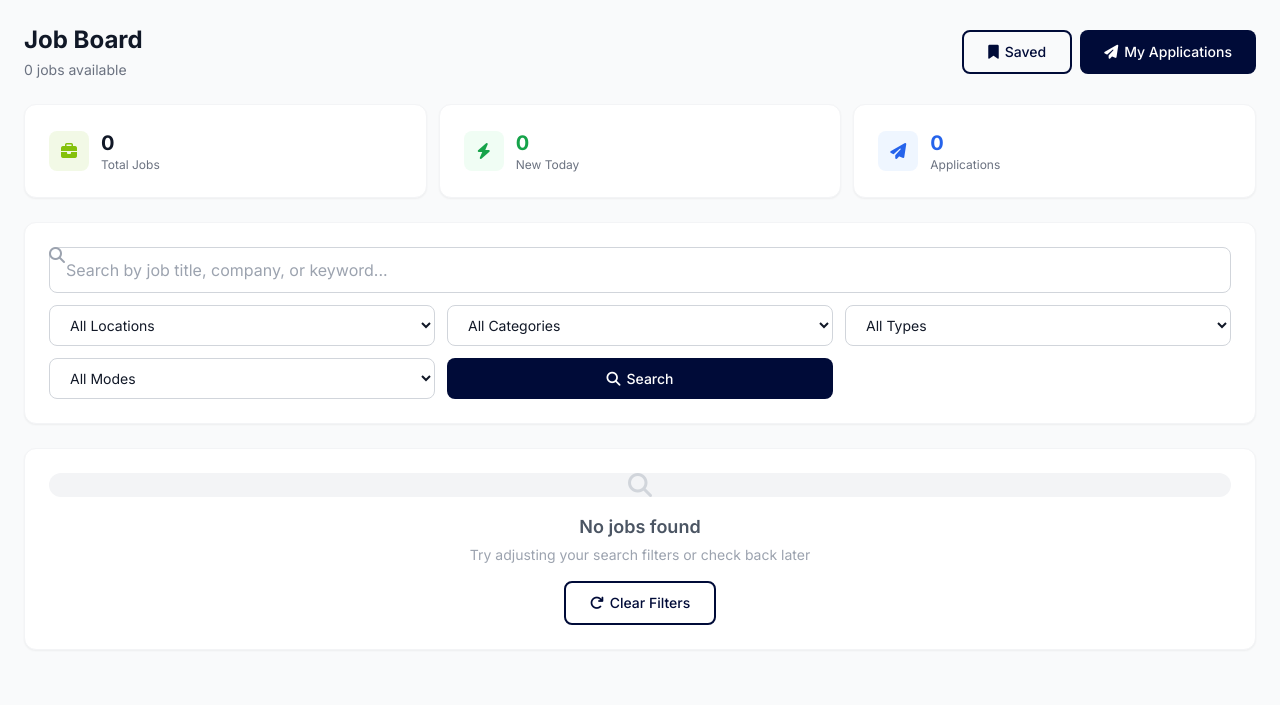
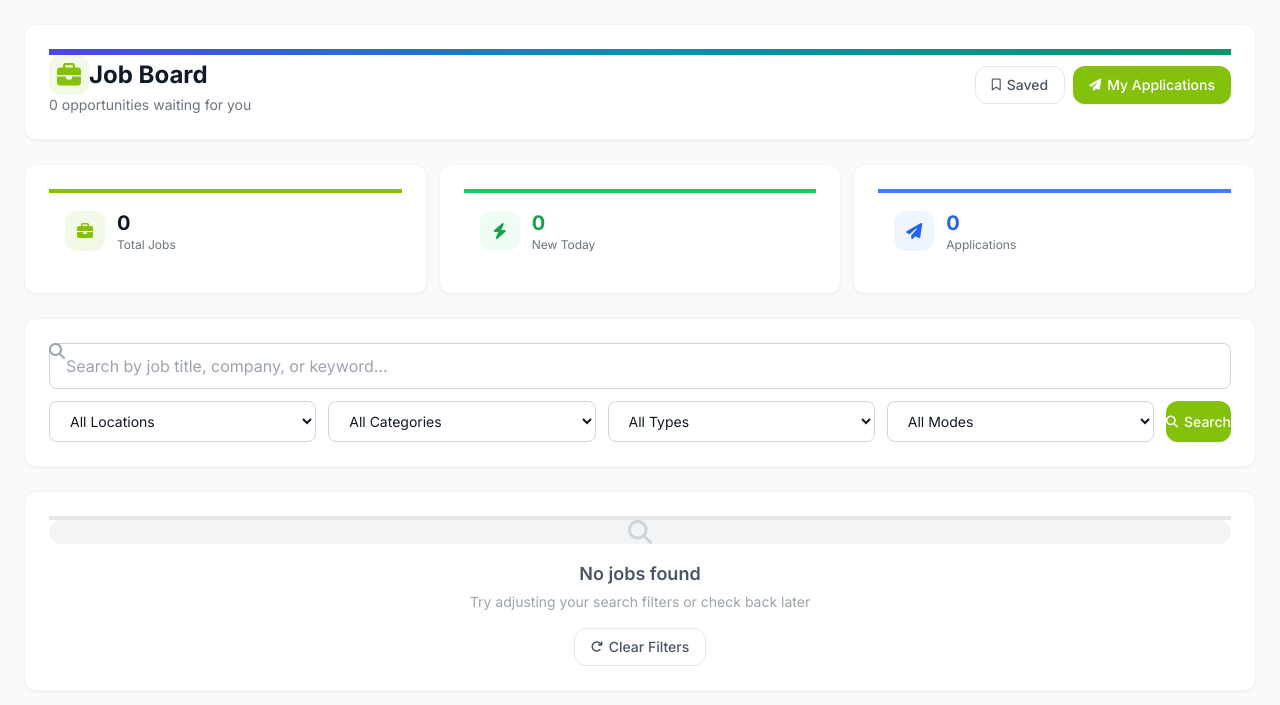
Before and after one commit to atlasskilltech/atlas_ai_career_service, a Node server app: page /job-board in a window 1280 px wide. Shown: the part 65-770 px from the top of the page. Run offline with Node 20, Linux system fonts and the light colour scheme; the visitor is signed in with stand-in values (Sample User, id 1); data that the repository does not hold is empty; some libraries are stand-ins or nearby versions.

Commit message:
Redesign job board index page with polished modern UI
- Add gradient colored banner on header card matching detail page style
- Add colored top bars on stats cards and job cards for visual consistency
- Switch to rounded-xl buttons and inputs for modern feel
- Add active filter pills bar showing applied filters with clear option
- Use rounded-full pill badges for job type/work mode tags
- Match card design language with detail page (colored bars, rounded corners)
- Improve pagination with accent-colored active state and shadow
- Better visual hierarchy with icon-paired header title

https://claude.ai/code/session_014wGwQvtueYUNpvUV7A1RDM

```diff
--- a/src/views/pages/job-board/index.ejs
+++ b/src/views/pages/job-board/index.ejs
@@ -1,29 +1,44 @@
 <div class="space-y-6">
   <!-- Header -->
+  <div class="card !p-0 overflow-hidden">
+    <div class="h-1.5 w-full" style="background: linear-gradient(90deg, #4F46E5, #0891B2, #059669);"></div>
+    <div class="p-5 sm:p-6">
       <div class="flex flex-col sm:flex-row sm:items-center justify-between gap-4">
         <div>
-      <h1 class="text-2xl font-bold">Job Board</h1>
-      <p class="text-sm text-gray-500 mt-1"><%= total %> jobs available</p>
+          <h1 class="text-2xl font-bold text-gray-900 dark:text-white flex items-center gap-2.5">
+            <div class="w-10 h-10 rounded-xl bg-accent/10 flex items-center justify-center flex-shrink-0">
+              <i class="fas fa-briefcase text-accent"></i>
+            </div>
+            Job Board
+          </h1>
+          <p class="text-sm text-gray-500 mt-1.5 ml-[52px]"><%= total %> opportunities waiting for you</p>
         </div>
         <div class="flex gap-2 flex-shrink-0">
-      <a href="/job-board/saved" class="btn-outline text-sm"><i class="fas fa-bookmark mr-1.5"></i> Saved</a>
-      <a href="/job-board/applications" class="btn-primary text-sm"><i class="fas fa-paper-plane mr-1.5"></i> My Applications</a>
+          <a href="/job-board/saved" class="inline-flex items-center gap-1.5 px-4 py-2 rounded-xl border border-gray-200 dark:border-gray-700 text-sm font-medium text-gray-600 dark:text-gray-400 hover:bg-gray-50 dark:hover:bg-gray-800 transition-colors"><i class="far fa-bookmark text-xs"></i> Saved</a>
+          <a href="/job-board/applications" class="inline-flex items-center gap-1.5 px-4 py-2 rounded-xl text-white text-sm font-medium bg-accent hover:bg-accent/90 transition-colors shadow-sm"><i class="fas fa-paper-plane text-xs"></i> My Applications</a>
+        </div>
+      </div>
     </div>
   </div>
 
   <!-- Stats Row -->
   <div class="grid grid-cols-3 gap-3">
-    <div class="card !p-4 flex items-center gap-3">
-      <div class="w-10 h-10 rounded-lg bg-accent/10 flex items-center justify-center flex-shrink-0">
+    <div class="card !p-0 overflow-hidden">
+      <div class="h-1 w-full bg-accent"></div>
+      <div class="p-4 flex items-center gap-3">
+        <div class="w-10 h-10 rounded-xl bg-accent/10 flex items-center justify-center flex-shrink-0">
           <i class="fas fa-briefcase text-accent"></i>
         </div>
         <div>
-        <div class="text-xl font-bold"><%= stats.totalJobs || 0 %></div>
+          <div class="text-xl font-bold text-gray-900 dark:text-white"><%= stats.totalJobs || 0 %></div>
           <p class="text-xs text-gray-500">Total Jobs</p>
         </div>
       </div>
-    <div class="card !p-4 flex items-center gap-3">
-      <div class="w-10 h-10 rounded-lg bg-green-50 dark:bg-green-900/20 flex items-center justify-center flex-shrink-0">
+    </div>
+    <div class="card !p-0 overflow-hidden">
+      <div class="h-1 w-full bg-green-500"></div>
+      <div class="p-4 flex items-center gap-3">
+        <div class="w-10 h-10 rounded-xl bg-green-50 dark:bg-green-900/20 flex items-center justify-center flex-shrink-0">
           <i class="fas fa-bolt text-green-600"></i>
         </div>
         <div>
@@ -31,8 +46,11 @@
           <p class="text-xs text-gray-500">New Today</p>
         </div>
       </div>
-    <div class="card !p-4 flex items-center gap-3">
-      <div class="w-10 h-10 rounded-lg bg-blue-50 dark:bg-blue-900/20 flex items-center justify-center flex-shrink-0">
+    </div>
+    <div class="card !p-0 overflow-hidden">
+      <div class="h-1 w-full bg-blue-500"></div>
+      <div class="p-4 flex items-center gap-3">
+        <div class="w-10 h-10 rounded-xl bg-blue-50 dark:bg-blue-900/20 flex items-center justify-center flex-shrink-0">
           <i class="fas fa-paper-plane text-blue-600"></i>
         </div>
         <div>
@@ -41,31 +59,33 @@
         </div>
       </div>
     </div>
+  </div>
 
   <!-- Search & Filters -->
-  <div class="card !p-5">
+  <div class="card !p-0 overflow-hidden">
+    <div class="p-5">
       <form method="GET" action="/job-board" id="search-form">
         <!-- Search Bar -->
         <div class="relative">
           <i class="fas fa-search absolute left-4 top-1/2 -translate-y-1/2 text-gray-400"></i>
-        <input type="text" name="q" value="<%= filters.query %>" class="input-field !pl-11 !py-3 !text-base" placeholder="Search by job title, company, or keyword...">
+          <input type="text" name="q" value="<%= filters.query %>" class="input-field !pl-11 !py-3 !text-base !rounded-xl" placeholder="Search by job title, company, or keyword...">
         </div>
 
         <!-- Filter Row -->
-      <div class="grid grid-cols-2 sm:grid-cols-3 lg:grid-cols-5 gap-3 mt-3">
-        <select name="location" class="input-field !py-2 text-sm">
+        <div class="flex flex-wrap gap-3 mt-3">
+          <select name="location" class="input-field !py-2.5 !rounded-xl text-sm flex-1 min-w-[140px]">
             <option value="">All Locations</option>
             <% locations.forEach(loc => { %>
               <option value="<%= loc %>" <%= filters.location === loc ? 'selected' : '' %>><%= loc %></option>
             <% }); %>
           </select>
-        <select name="category" class="input-field !py-2 text-sm">
+          <select name="category" class="input-field !py-2.5 !rounded-xl text-sm flex-1 min-w-[140px]">
             <option value="">All Categories</option>
             <% categories.forEach(cat => { %>
               <option value="<%= cat %>" <%= filters.category === cat ? 'selected' : '' %>><%= cat %></option>
             <% }); %>
           </select>
-        <select name="jobType" class="input-field !py-2 text-sm">
+          <select name="jobType" class="input-field !py-2.5 !rounded-xl text-sm flex-1 min-w-[120px]">
             <option value="">All Types</option>
             <option value="full_time" <%= filters.jobType === 'full_time' ? 'selected' : '' %>>Full Time</option>
             <option value="part_time" <%= filters.jobType === 'part_time' ? 'selected' : '' %>>Part Time</option>
@@ -73,26 +93,53 @@
             <option value="contract" <%= filters.jobType === 'contract' ? 'selected' : '' %>>Contract</option>
             <option value="freelance" <%= filters.jobType === 'freelance' ? 'selected' : '' %>>Freelance</option>
           </select>
-        <select name="workMode" class="input-field !py-2 text-sm">
+          <select name="workMode" class="input-field !py-2.5 !rounded-xl text-sm flex-1 min-w-[120px]">
             <option value="">All Modes</option>
             <option value="onsite" <%= filters.workMode === 'onsite' ? 'selected' : '' %>>Onsite</option>
             <option value="remote" <%= filters.workMode === 'remote' ? 'selected' : '' %>>Remote</option>
             <option value="hybrid" <%= filters.workMode === 'hybrid' ? 'selected' : '' %>>Hybrid</option>
           </select>
-        <button type="submit" class="btn-primary text-sm !py-2"><i class="fas fa-search mr-1.5"></i> Search</button>
+          <button type="submit" class="inline-flex items-center gap-1.5 px-5 py-2.5 rounded-xl text-white text-sm font-medium bg-accent hover:bg-accent/90 transition-colors shadow-sm flex-shrink-0"><i class="fas fa-search text-xs"></i> Search</button>
         </div>
       </form>
+    </div>
+    <% if (filters.query || filters.location || filters.category || filters.jobType || filters.workMode) { %>
+      <div class="px-5 py-2.5 bg-gray-50 dark:bg-gray-800/50 border-t border-gray-100 dark:border-gray-800 flex items-center justify-between">
+        <div class="flex flex-wrap items-center gap-2 text-xs">
+          <span class="text-gray-400">Filters:</span>
+          <% if (filters.query) { %>
+            <span class="inline-flex items-center gap-1 px-2 py-0.5 rounded-full bg-accent/10 text-accent font-medium"><i class="fas fa-search text-[9px]"></i> "<%= filters.query %>"</span>
+          <% } %>
+          <% if (filters.location) { %>
+            <span class="inline-flex items-center gap-1 px-2 py-0.5 rounded-full bg-red-50 dark:bg-red-900/20 text-red-600 dark:text-red-400 font-medium"><i class="fas fa-map-marker-alt text-[9px]"></i> <%= filters.location %></span>
+          <% } %>
+          <% if (filters.category) { %>
+            <span class="inline-flex items-center gap-1 px-2 py-0.5 rounded-full bg-purple-50 dark:bg-purple-900/20 text-purple-600 dark:text-purple-400 font-medium"><i class="fas fa-tag text-[9px]"></i> <%= filters.category %></span>
+          <% } %>
+          <% if (filters.jobType) { %>
+            <span class="inline-flex items-center gap-1 px-2 py-0.5 rounded-full bg-blue-50 dark:bg-blue-900/20 text-blue-600 dark:text-blue-400 font-medium capitalize"><%= filters.jobType.replace('_', ' ') %></span>
+          <% } %>
+          <% if (filters.workMode) { %>
+            <span class="inline-flex items-center gap-1 px-2 py-0.5 rounded-full bg-green-50 dark:bg-green-900/20 text-green-600 dark:text-green-400 font-medium capitalize"><%= filters.workMode %></span>
+          <% } %>
+        </div>
+        <a href="/job-board" class="text-xs text-gray-400 hover:text-accent transition-colors font-medium"><i class="fas fa-times mr-1"></i>Clear</a>
+      </div>
+    <% } %>
   </div>
 
   <!-- Job Grid -->
   <% if (jobs.length === 0) { %>
-    <div class="card !p-12 text-center">
-      <div class="w-16 h-16 rounded-full bg-gray-100 dark:bg-gray-800 flex items-center justify-center mx-auto mb-4">
+    <div class="card !p-0 overflow-hidden">
+      <div class="h-1 w-full bg-gray-200 dark:bg-gray-700"></div>
+      <div class="p-12 text-center">
+        <div class="w-16 h-16 rounded-2xl bg-gray-100 dark:bg-gray-800 flex items-center justify-center mx-auto mb-4">
           <i class="fas fa-search text-2xl text-gray-300"></i>
         </div>
         <h3 class="text-lg font-semibold text-gray-600 dark:text-gray-400">No jobs found</h3>
         <p class="text-sm text-gray-400 mt-1">Try adjusting your search filters or check back later</p>
-      <a href="/job-board" class="btn-outline text-sm mt-4 inline-flex"><i class="fas fa-redo mr-1.5"></i> Clear Filters</a>
+        <a href="/job-board" class="inline-flex items-center gap-1.5 px-4 py-2 rounded-xl border border-gray-200 dark:border-gray-700 text-sm font-medium text-gray-600 hover:bg-gray-50 dark:hover:bg-gray-800 transition-colors mt-4"><i class="fas fa-redo text-xs"></i> Clear Filters</a>
+      </div>
     </div>
   <% } else { %>
     <div class="grid grid-cols-1 md:grid-cols-2 xl:grid-cols-3 gap-4">
@@ -100,60 +147,63 @@
         <% let skills = []; try { skills = typeof job.skills === 'string' ? JSON.parse(job.skills) : (job.skills || []); } catch(e) { skills = []; } %>
         <% const typeColors = {full_time: 'blue', part_time: 'yellow', internship: 'green', contract: 'purple', freelance: 'orange'}; %>
         <% const typeColor = typeColors[job.job_type] || 'gray'; %>
-        <div class="card !p-0 hover:shadow-lg hover:-translate-y-0.5 transition-all duration-200 group flex flex-col">
+        <% const cardLogoColors = ['#4F46E5','#0891B2','#059669','#D97706','#DC2626','#7C3AED','#2563EB','#0D9488','#C026D3','#EA580C']; %>
+        <% const cardLogoColor = cardLogoColors[job.company.charCodeAt(0) % cardLogoColors.length]; %>
+        <div class="card !p-0 hover:shadow-lg hover:-translate-y-0.5 transition-all duration-200 group flex flex-col overflow-hidden">
+          <!-- Colored Top Bar -->
+          <div class="h-1 w-full" style="background: <%= cardLogoColor %>;"></div>
+
           <!-- Card Body -->
           <div class="p-5 flex-1 flex flex-col">
-            <!-- Header: Logo + Save -->
-            <div class="flex items-start justify-between gap-3 mb-3">
-              <% const cardLogoColors = ['#4F46E5','#0891B2','#059669','#D97706','#DC2626','#7C3AED','#2563EB','#0D9488','#C026D3','#EA580C']; %>
-              <% const cardLogoColor = cardLogoColors[job.company.charCodeAt(0) % cardLogoColors.length]; %>
+            <!-- Header: Logo + Info + Save -->
+            <div class="flex items-start gap-3 mb-3">
               <div class="w-11 h-11 rounded-xl flex-shrink-0 relative overflow-hidden" style="background: <%= cardLogoColor %>;">
                 <span class="absolute inset-0 flex items-center justify-center text-base font-bold text-white"><%= job.company.charAt(0).toUpperCase() %></span>
                 <img src="https://logo.clearbit.com/<%= job.company.toLowerCase().replace(/\s*(pvt|private|ltd|limited|inc|corp|llp|llc|co|technologies|tech|software|solutions|consulting|services|india|global|group)\s*/gi, '').trim().replace(/\s+/g, '') %>.com" alt="" class="absolute inset-0 w-full h-full object-contain bg-white p-0.5 rounded-xl" onerror="this.remove();">
               </div>
-              <button onclick="toggleSaveJob(<%= job.id %>, this)" class="w-8 h-8 rounded-lg border border-gray-200 dark:border-gray-700 flex items-center justify-center text-gray-400 hover:text-accent hover:border-accent transition-colors flex-shrink-0" title="Save job">
+              <div class="flex-1 min-w-0">
+                <a href="/job-board/view/<%= job.id %>" class="text-sm font-semibold text-gray-900 dark:text-white group-hover:text-accent transition-colors line-clamp-2 leading-snug block"><%= job.title %></a>
+                <p class="text-xs text-gray-500 mt-0.5"><%= job.company %></p>
+              </div>
+              <button onclick="event.stopPropagation(); toggleSaveJob(<%= job.id %>, this)" class="w-8 h-8 rounded-lg border border-gray-200 dark:border-gray-700 flex items-center justify-center text-gray-400 hover:text-accent hover:border-accent transition-colors flex-shrink-0" title="Save job">
                 <i class="far fa-bookmark text-sm"></i>
               </button>
             </div>
 
-            <!-- Title & Company -->
-            <a href="/job-board/view/<%= job.id %>" class="text-base font-semibold text-gray-900 dark:text-white hover:text-accent transition-colors line-clamp-2 leading-snug"><%= job.title %></a>
-            <p class="text-sm text-gray-500 mt-1"><%= job.company %></p>
-
             <!-- Tags Row -->
-            <div class="flex flex-wrap gap-1.5 mt-3">
-              <span class="px-2 py-0.5 rounded-md text-xs font-medium bg-<%= typeColor %>-50 text-<%= typeColor %>-700 dark:bg-<%= typeColor %>-900/20 dark:text-<%= typeColor %>-300 border border-<%= typeColor %>-200 dark:border-<%= typeColor %>-800 capitalize"><%= (job.job_type || 'full_time').replace('_', ' ') %></span>
-              <span class="px-2 py-0.5 rounded-md text-xs font-medium bg-gray-50 text-gray-600 dark:bg-gray-800 dark:text-gray-400 border border-gray-200 dark:border-gray-700 capitalize"><%= (job.work_mode || 'onsite').replace('_', ' ') %></span>
+            <div class="flex flex-wrap gap-1.5 mb-3">
+              <span class="inline-flex items-center px-2 py-0.5 rounded-full text-[11px] font-medium bg-<%= typeColor %>-50 text-<%= typeColor %>-700 dark:bg-<%= typeColor %>-900/20 dark:text-<%= typeColor %>-300 capitalize"><%= (job.job_type || 'full_time').replace('_', ' ') %></span>
+              <span class="inline-flex items-center px-2 py-0.5 rounded-full text-[11px] font-medium bg-gray-100 text-gray-600 dark:bg-gray-800 dark:text-gray-400 capitalize"><%= (job.work_mode || 'onsite').replace('_', ' ') %></span>
               <% if (job.category) { %>
-                <span class="px-2 py-0.5 rounded-md text-xs font-medium bg-accent/8 text-accent border border-accent/15"><%= job.category %></span>
+                <span class="inline-flex items-center px-2 py-0.5 rounded-full text-[11px] font-medium bg-accent/10 text-accent"><%= job.category %></span>
               <% } %>
             </div>
 
             <!-- Meta Info -->
-            <div class="flex flex-wrap items-center gap-x-3 gap-y-1 mt-3 text-xs text-gray-500">
+            <div class="flex flex-wrap items-center gap-x-3 gap-y-1 text-xs text-gray-500 mb-3">
               <% if (job.location) { %>
-                <span class="inline-flex items-center gap-1"><i class="fas fa-map-marker-alt text-red-400"></i> <%= job.location %></span>
+                <span class="inline-flex items-center gap-1"><i class="fas fa-map-marker-alt text-red-400 text-[10px]"></i> <%= job.location %></span>
               <% } %>
               <% if (job.salary_min || job.salary_max) { %>
-                <span class="inline-flex items-center gap-1"><i class="fas fa-indian-rupee-sign text-green-500"></i>
+                <span class="inline-flex items-center gap-1"><i class="fas fa-indian-rupee-sign text-green-500 text-[10px]"></i>
                   <% if (job.salary_min && job.salary_max) { %><%= (job.salary_min/100000).toFixed(0) %>-<%= (job.salary_max/100000).toFixed(0) %> LPA<% } else if (job.salary_max) { %>Up to <%= (job.salary_max/100000).toFixed(0) %> LPA<% } else { %><%= (job.salary_min/100000).toFixed(0) %>+ LPA<% } %>
                 </span>
               <% } %>
               <% if (job.experience_min !== null || job.experience_max !== null) { %>
-                <span class="inline-flex items-center gap-1"><i class="fas fa-clock text-blue-400"></i> <%= job.experience_min || 0 %>-<%= job.experience_max || 'Any' %> yrs</span>
+                <span class="inline-flex items-center gap-1"><i class="fas fa-clock text-blue-400 text-[10px]"></i> <%= job.experience_min || 0 %>-<%= job.experience_max || 'Any' %> yrs</span>
               <% } %>
             </div>
 
             <!-- Description -->
             <% if (job.description) { %>
-              <p class="text-xs text-gray-400 mt-3 line-clamp-2 leading-relaxed flex-1"><%= job.description.replace(/<[^>]*>/g, '').substring(0, 140) %><%= job.description.length > 140 ? '...' : '' %></p>
+              <p class="text-xs text-gray-400 line-clamp-2 leading-relaxed flex-1"><%= job.description.replace(/<[^>]*>/g, '').substring(0, 140) %><%= job.description.length > 140 ? '...' : '' %></p>
             <% } %>
 
             <!-- Skills -->
             <% if (skills.length > 0 && !(skills.length === 1 && skills[0] === 'General')) { %>
               <div class="flex flex-wrap gap-1 mt-3">
                 <% skills.slice(0, 4).forEach(skill => { %>
-                  <span class="px-1.5 py-0.5 bg-accent/8 text-accent border border-accent/15 rounded text-[11px] font-medium"><%= skill %></span>
+                  <span class="px-1.5 py-0.5 bg-accent/8 text-accent border border-accent/15 rounded-full text-[11px] font-medium"><%= skill %></span>
                 <% }); %>
                 <% if (skills.length > 4) { %><span class="px-1.5 py-0.5 text-gray-400 text-[11px]">+<%= skills.length - 4 %></span><% } %>
               </div>
@@ -161,9 +211,9 @@
           </div>
 
           <!-- Card Footer -->
-          <div class="px-5 py-3 bg-gray-50 dark:bg-gray-800/50 border-t border-gray-100 dark:border-gray-800 rounded-b-xl flex items-center justify-between">
+          <div class="px-5 py-3 bg-gray-50 dark:bg-gray-800/50 border-t border-gray-100 dark:border-gray-800 flex items-center justify-between">
             <% if (job.posted_date) { %>
-              <span class="text-xs text-gray-400"><i class="far fa-calendar mr-1"></i><%= new Date(job.posted_date).toLocaleDateString('en-IN', {day: 'numeric', month: 'short', year: 'numeric'}) %></span>
+              <span class="text-[11px] text-gray-400"><i class="far fa-calendar mr-1"></i><%= new Date(job.posted_date).toLocaleDateString('en-IN', {day: 'numeric', month: 'short', year: 'numeric'}) %></span>
             <% } else { %>
               <span></span>
             <% } %>
@@ -178,13 +228,13 @@
   <% if (totalPages > 1) { %>
     <div class="flex items-center justify-center gap-1.5 pt-2">
       <% if (page > 1) { %>
-        <a href="?<%= new URLSearchParams({...filters, page: page - 1}).toString() %>" class="w-9 h-9 rounded-lg border border-gray-200 dark:border-gray-700 flex items-center justify-center text-gray-500 hover:bg-gray-50 dark:hover:bg-gray-800 transition-colors"><i class="fas fa-chevron-left text-xs"></i></a>
+        <a href="?<%= new URLSearchParams({...filters, page: page - 1}).toString() %>" class="w-9 h-9 rounded-xl border border-gray-200 dark:border-gray-700 flex items-center justify-center text-gray-500 hover:bg-gray-50 dark:hover:bg-gray-800 transition-colors"><i class="fas fa-chevron-left text-xs"></i></a>
       <% } %>
       <% for (let i = Math.max(1, page - 2); i <= Math.min(totalPages, page + 2); i++) { %>
-        <a href="?<%= new URLSearchParams({...filters, page: i}).toString() %>" class="w-9 h-9 rounded-lg flex items-center justify-center text-sm font-medium transition-colors <%= i === page ? 'bg-primary text-white' : 'border border-gray-200 dark:border-gray-700 text-gray-600 hover:bg-gray-50 dark:hover:bg-gray-800' %>"><%= i %></a>
+        <a href="?<%= new URLSearchParams({...filters, page: i}).toString() %>" class="w-9 h-9 rounded-xl flex items-center justify-center text-sm font-medium transition-colors <%= i === page ? 'bg-accent text-white shadow-sm' : 'border border-gray-200 dark:border-gray-700 text-gray-600 hover:bg-gray-50 dark:hover:bg-gray-800' %>"><%= i %></a>
       <% } %>
       <% if (page < totalPages) { %>
-        <a href="?<%= new URLSearchParams({...filters, page: page + 1}).toString() %>" class="w-9 h-9 rounded-lg border border-gray-200 dark:border-gray-700 flex items-center justify-center text-gray-500 hover:bg-gray-50 dark:hover:bg-gray-800 transition-colors"><i class="fas fa-chevron-right text-xs"></i></a>
+        <a href="?<%= new URLSearchParams({...filters, page: page + 1}).toString() %>" class="w-9 h-9 rounded-xl border border-gray-200 dark:border-gray-700 flex items-center justify-center text-gray-500 hover:bg-gray-50 dark:hover:bg-gray-800 transition-colors"><i class="fas fa-chevron-right text-xs"></i></a>
       <% } %>
     </div>
   <% } %>
```
Lines whose indentation alone changed are shown as unchanged.
